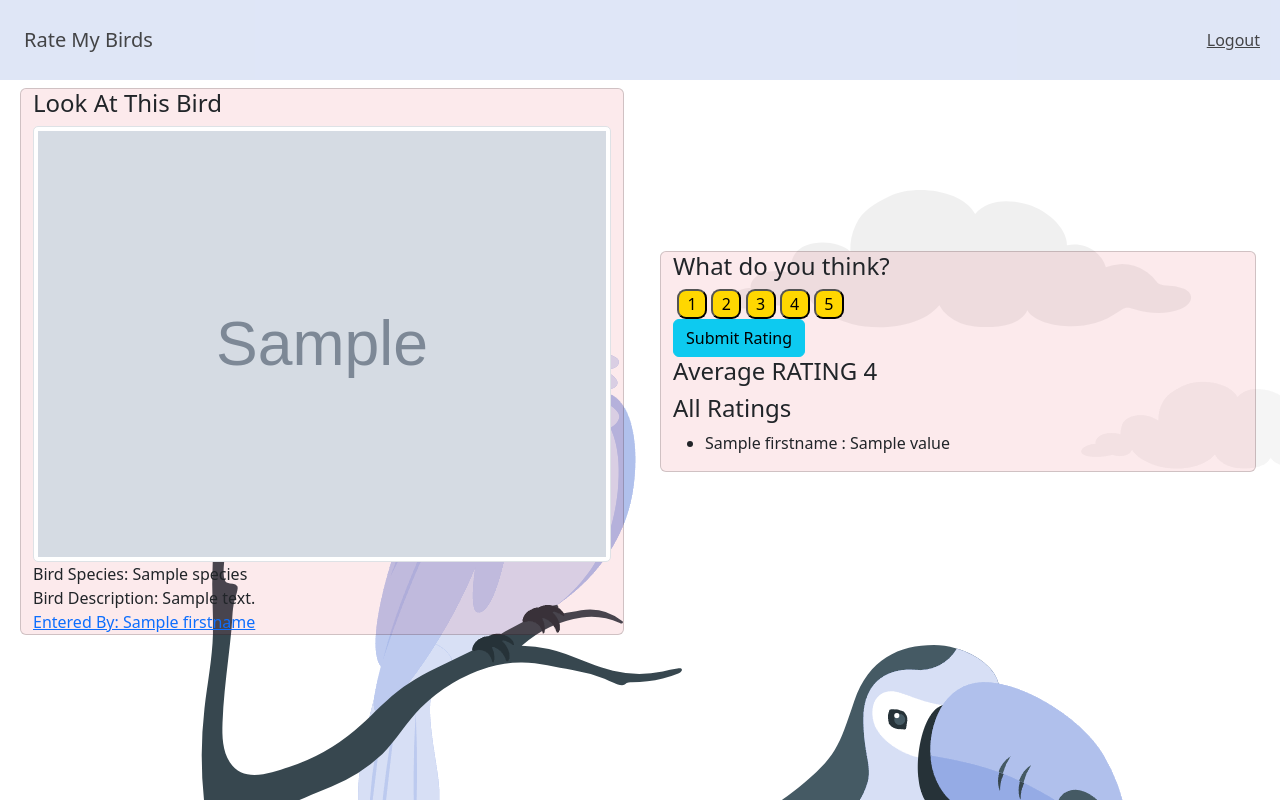
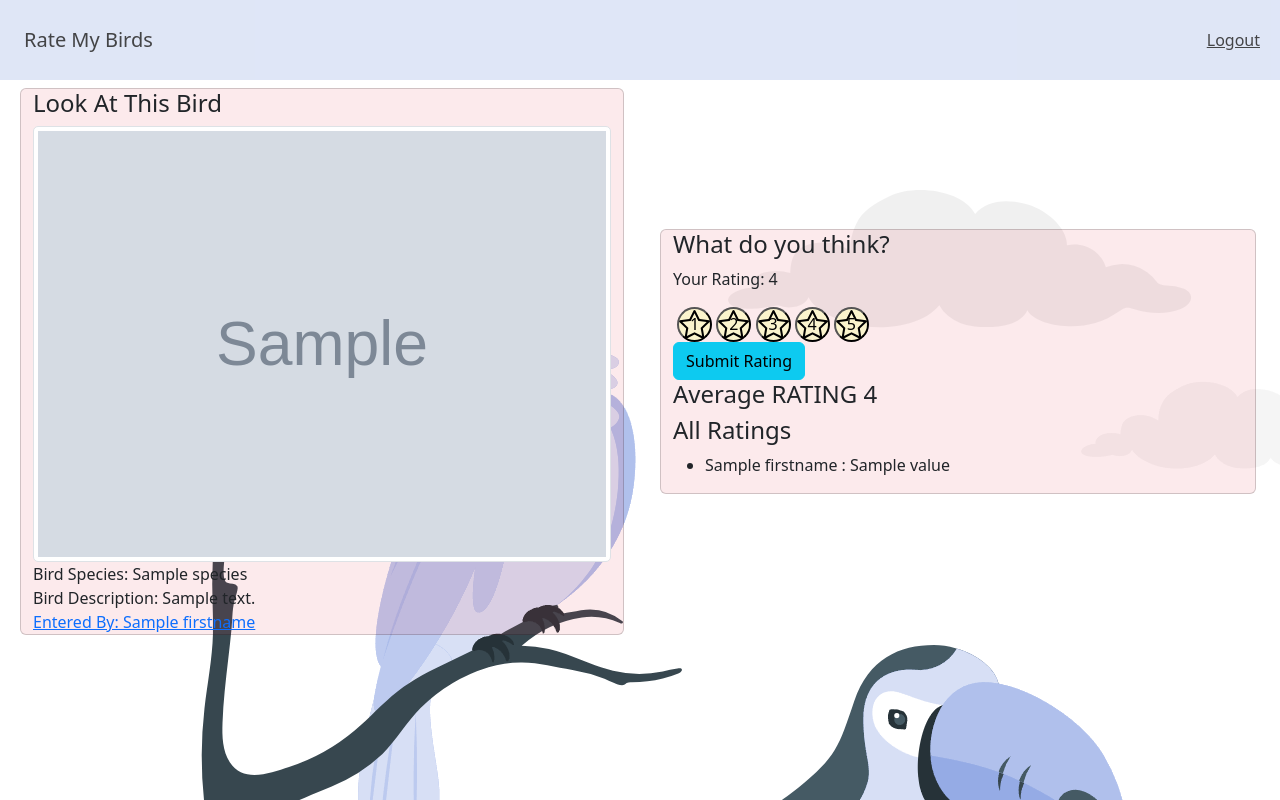
Before and after one commit to katkola/rateMyBirds, a Flask app: template flask_app/templates/oneBird.html in a window 1280 px wide. Run offline with Flask 3, Linux system fonts and the light colour scheme; the template is opened without the code that fills it: most values are stand-ins (such as "Sample title", 1, 10 or a date in 2020); grey boxes marked "Sample" are stand-in pictures.

Commit message:
Changes to be committed: 	modified:   flask_app/__pycache__/__init__.cpython-311.pyc 	modified:   flask_app/controllers/birds.py 	modified:   flask_app/controllers/users.py 	modified:   flask_app/models/user.py 	renamed:    flask_app/static/star.svg -> flask_app/static/img/star.svg.svg 	modified:   flask_app/static/style.css 	modified:   flask_app/templates/newBirdForm.html 	modified:   flask_app/templates/oneBird.html 	deleted:    flask_app/templates/stars.html

```diff
--- a/flask_app/controllers/users.py
+++ b/flask_app/controllers/users.py
@@ -29,8 +29,6 @@ def register():
     session['user_id'] = id
     session['firstname']= request.form['firstname']
     return redirect('/dashboard')
-
-
 
 
 @app.route("/login",methods=['POST'])
--- a/flask_app/static/style.css
+++ b/flask_app/static/style.css
@@ -9,10 +9,11 @@
 }
 
 .btn-star{
-    height: 30px;
-    width: 30px;
-    background-size:cover;
-    background-color: gold;
+    height: 35px;
+    width: 35px;
+    background-image: url('./img/star.svg.svg');
+    background-size: cover;
+    background-color: rgb(251, 244, 205);
     color: black;
-    border-radius: 30%;
+    border-radius: 50%;
 }
--- a/flask_app/templates/newBirdForm.html
+++ b/flask_app/templates/newBirdForm.html
@@ -7,8 +7,8 @@
     <meta name="viewport" content="width=device-width, initial-scale=1.0">
     <link href="https://cdn.jsdelivr.net/npm/bootstrap@5.2.2/dist/css/bootstrap.min.css" rel="stylesheet"
         integrity="sha384-Zenh87qX5JnK2Jl0vWa8Ck2rdkQ2Bzep5IDxbcnCeuOxjzrPF/et3URy9Bv1WTRi" crossorigin="anonymous">
-    <link rel="stylesheet" href="../static/style.css">
-    <title>New Bird</title>
+        <link href="flask_app/static/style.css" rel="stylesheet" type="text/css" />
+        <title>New Bird</title>
 </head>
 
 <body>
--- a/flask_app/templates/oneBird.html
+++ b/flask_app/templates/oneBird.html
@@ -7,8 +7,9 @@
     <meta name="viewport" content="width=device-width, initial-scale=1.0">
     <link href="https://cdn.jsdelivr.net/npm/bootstrap@5.2.2/dist/css/bootstrap.min.css" rel="stylesheet"
         integrity="sha384-Zenh87qX5JnK2Jl0vWa8Ck2rdkQ2Bzep5IDxbcnCeuOxjzrPF/et3URy9Bv1WTRi" crossorigin="anonymous">
-    <link rel="stylesheet" href="../static/style.css">
+    <link rel="stylesheet" href="../../static/style.css" type="text/css" />
     <title>View Bird</title>
+
 </head>
 
 <body>
@@ -33,14 +34,18 @@
             <div class="col row align-content-center m-1" style="min-width: 300px">
                 <div class="card bg-opacity-10 bg-danger col m-1">
                     <h4>What do you think?</h4>
+                    {% if user_rating != 'False' %}
+                        <p>Your Rating: {{user_rating}}</p>
+                    {% endif %}
                     <form action="/rating/add" method="POST" class="" style="min-width: 500px; max-width: fit-content;">
                         <div>
                                 <label for="rating_value"></label>
-                                <input class="btn-star" name="rating_value" type="button" onclick="yup(value)" value="1" />
-                                <input class="btn-star" name="rating_value" type="button" onclick="yup(value)" value="2" />
-                                <input class="btn-star" name="rating_value" type="button" onclick="yup(value)" value="3" />
-                                <input class="btn-star" name="rating_value" type="button" onclick="yup(value)" value="4" />
-                                <input class="btn-star" name="rating_value" type="button" onclick="yup(value)" value="5" />
+                                <input type="hidden" name="rating_value">
+                                <input id="btn1" class="btn-star" type="button" onclick="yup(value)" value="1" />
+                                <input id="btn2" class="btn-star" type="button" onclick="yup(value)" value="2" />
+                                <input id="btn3" class="btn-star" type="button" onclick="yup(value)" value="3" />
+                                <input id="btn4" class="btn-star" type="button" onclick="yup(value)" value="4" />
+                                <input id="btn5" class="btn-star" type="button" onclick="yup(value)" value="5" />
                         </div>
                         <div>
                             <input type="hidden" name="bird_id" value={{bird.id}}>
@@ -64,9 +69,14 @@
     </div>
 </body>
 <script type="text/javascript">
-    function yup(value) {
-        content = "yup" + value
-        document.getElementById('star-test').innerHTML += content;
+    function yup(buttonValue) {
+        document.forms[0].rating_value.value = buttonValue;
+        var elements = document.getElementsByClassName('btn-star')
+        for (let i = 0; i < elements.length; i++) {
+            elements[i].style.backgroundColor= 'rgb(251, 244, 205)';
+        }
+        document.getElementById('btn'+buttonValue).style.backgroundColor="gold";
+        // document.getElementsByClassName('btn-star').style.backgroundColor="red";
     }
 </script>
 
```
Also changed, not shown: flask_app/controllers/birds.py (+6 -5 lines), flask_app/models/user.py (+12 -0 lines), flask_app/templates/stars.html (deleted, +0 -40 lines), flask_app/static/img/star.svg.svg (renamed from flask_app/static/star.svg).
